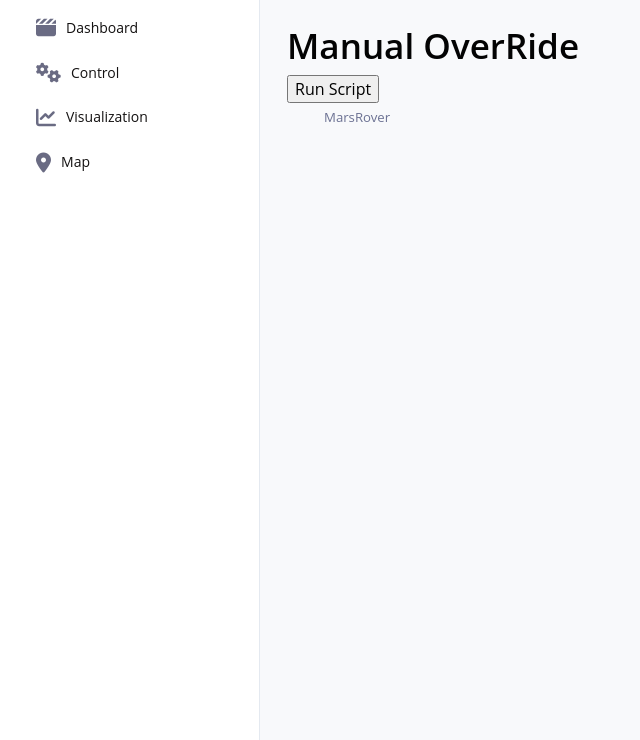
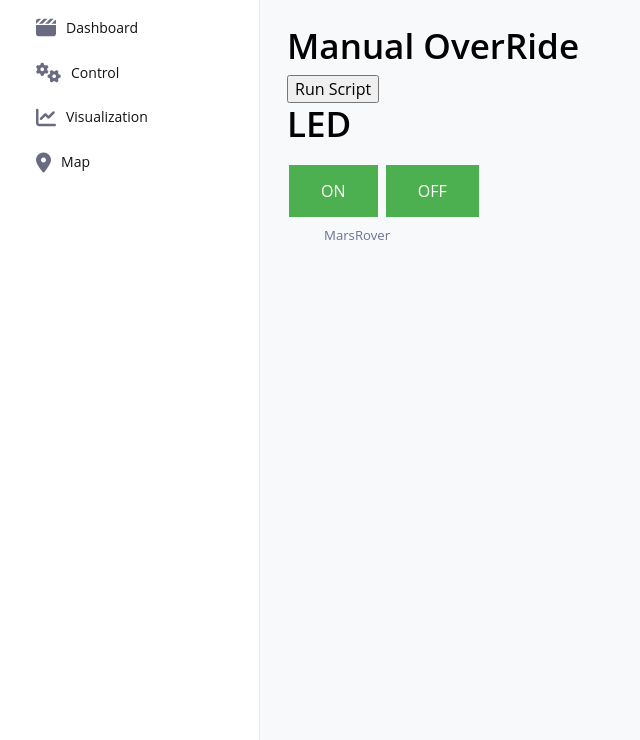
Before and after one commit to abishek07bimali/Mars-Rover, a Django app: page /run/ in a window 1280 px wide. Shown: the part 60-800 px from the top of the page, without its empty margins (0-640 px from the left). Run offline with Django 4.2, Linux system fonts and the light colour scheme; some libraries are stand-ins or nearby versions.

Commit message:
controller changed

```diff
--- a/web/MarsRober/template/control.html
+++ b/web/MarsRober/template/control.html
@@ -1,6 +1,22 @@
 <!DOCTYPE html>
 <html lang="en">
 <head>
+    <style>
+        .button {
+            border: none;
+            color: white;
+            padding: 15px 32px;
+            text-align: center;
+            text-decoration: none;
+            display: inline-block;
+            font-size: 16px;
+            margin: 4px 2px;
+            cursor: pointer;
+        }
+
+        .button1 {background-color: #4CAF50;} /* Green */
+        .button2 {background-color: #008CBA;} /* Blue */
+    </style>
     <!-- Required meta tags -->
     <meta charset="utf-8"/>
     <meta
@@ -87,7 +103,24 @@
                         {% csrf_token %}
                         <input type="submit" value="Run Script" />
                     </form>
+
                 </div>
+                <div>
+                    <h1>LED</h1>
+                    <p></p>
+
+                    <!-- <button onclick="updateThingSpeakField()" class="button button1">ON</button>
+                    <button onclick="offThingSpeakField()" class="button button1">OFF</button> -->
+
+                    <button onclick=" window.location.href =' https://api.thingspeak.com/update?api_key=JWWMXLD790TUMKC7&field1=1';" class="button button1">ON</button>
+                    <button onclick=" window.location.href =' https://api.thingspeak.com/update?api_key=JWWMXLD790TUMKC7&field1=0';" class="button button1">OFF</button>
+
+
+                </div>
+
+
+
+
 
                 <!-- <style>
                     .button {
@@ -106,8 +139,8 @@
                 </style>
                     <h1>LED</h1>
                     <p></p>
-                    <button  onclick=" window.location.href ='https://api.thingspeak.com/update?api_key=XEE9USVI7THOIFD9&field1=1';" class="button button1">ON</button></a>
-                    <button onclick=" window.location.href ='https://api.thingspeak.com/update?api_key=XEE9USVI7THOIFD9&field1=0';" class="button button1">OFF</button>
+                    <button class=\"button buttonOff\">OFF</button></a>
+                    <button onclick=" window.location.href =' https://api.thingspeak.com/update?api_key=4SMEACYBK1I9KOJN&field1=0';" class="button button1">OFF</button>
                      -->
 
                 <!-- content-wrapper ends -->
@@ -131,5 +164,24 @@
     <script src="/static/js/vendor.bundle.base.js"></script>
     <script src="/static/js/off-canvas.js"></script>
     <script src="/static/js/misc.js"></script>
+    <script>
+        function updateThingSpeakField() {
+            var httpRequest = new XMLHttpRequest();
+            var url = ' https://api.thingspeak.com/update?api_key=JWWMXLD790TUMKC7&field1=1';
+
+            httpRequest.open('GET', url);
+            httpRequest.send();
+        }
+    </script>
+
+    <script>
+        function offThingSpeakField() {
+            var httpRequest = new XMLHttpRequest();
+            var url = ' https://api.thingspeak.com/update?api_key=JWWMXLD790TUMKC7&field1=0';
+
+            httpRequest.open('GET', url);
+            httpRequest.send();
+        }
+    </script>
 </body>
 </html>
```
Lines whose indentation alone changed are shown as unchanged.
